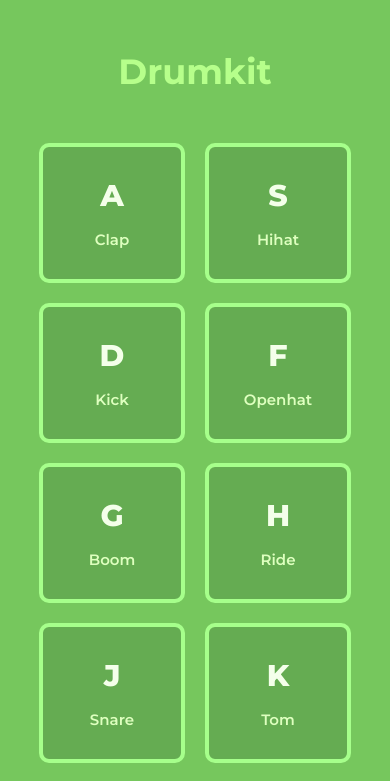
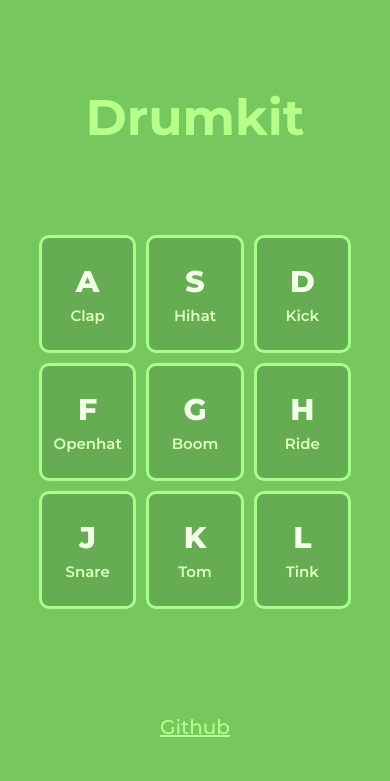
Before and after one commit to pavithiran-saravanan/drumkit, a plain HTML site: page index.html in a window 390 px wide. Shown: the top 781 px of the page. Drawn offline with Linux system fonts and the light colour scheme.

Commit message:
Rework on page responsiveness

```diff
--- a/style.css
+++ b/style.css
@@ -18,6 +18,7 @@ body{
     flex: 1;
     width: 100%;
     display: flex;
+    align-items: flex-start;
 }
 
 .title {
@@ -25,7 +26,8 @@ body{
     font-size: 35px;
     font-weight: 700;
     user-select: none;
-    margin: 50px;
+    margin-top: 50px;
+    margin-left: 50px;
 }
 
 .title:hover {
@@ -36,11 +38,11 @@ body{
 
 .keys{
     display: flex;
-    flex: 1;
     align-items: center;
-    gap: 20px;
     flex-wrap: wrap;
     width: 80%;
+    row-gap: 10px;
+    column-gap: 10px;
 }
 
 .key{
@@ -55,37 +57,6 @@ body{
 
     cursor: default;
     user-select: none;
-}
-
-.key:hover {
-    /* box-shadow: 0px 0px 10px rgb(95, 255, 32); */
-    background-color: rgb(120, 199, 99);
-}
-
-@media screen and (max-width: 1400px) {
-    .key {
-        flex-basis: 17%;
-        padding: 30px 0px;
-    }
-}
-
-@media screen and (max-width: 900px) {
-    .key {
-        flex-basis: 29%;
-    }
-}
-
-
-@media screen and (max-width: 600px) {
-    .key {
-        flex-basis: 45%;
-    }
-    .key:last-child {
-        flex: 1;
-    }
-    .header {
-        justify-content: center;
-    }
 }
 
 .letter{
@@ -105,7 +76,6 @@ body{
     transition:all 0.1s;
     transform: scale(1.1);
     border-color: #87ff54;
-    /* background-color: rgb(120, 199, 99); */
     box-shadow: 0px 0px 10px rgb(106, 255, 100);
 }
 
@@ -118,15 +88,54 @@ a, a::after, a::before {
 .empty{
     flex: 1;
     color: white;
+    width: auto;
     display: flex;
+    justify-content: center;
     align-items: flex-end;
+    width: 100%;
 }
 
-.empty-child{
-    margin: 60px;
+.empty-child {
+    margin-bottom: 60px;
 }
 
 .tapped{
     transition: all 0.1s;
     transform: scale(0.9);
 }
+
+.key:hover {
+    background-color: rgb(120, 199, 99);
+}
+
+@media screen and (max-width: 1400px) {
+    .key {
+        flex-basis: 17%;
+        padding: 30px 0px;
+    }
+    .letter {
+        margin-bottom: 6px;
+    }
+}
+
+@media screen and (max-width: 900px) {
+    .header {
+        justify-content: center;
+        align-items: center;
+    }
+    .title {
+        margin: 0;
+        font-size: 50px;
+    }
+    .key {
+        flex-basis: 29%;
+        padding: 25px 0px;
+        border-width: 3px;
+    }
+    .empty{
+        align-items: center;
+    }
+    .empty-child {
+        margin-bottom: 0;
+    }
+}
```
